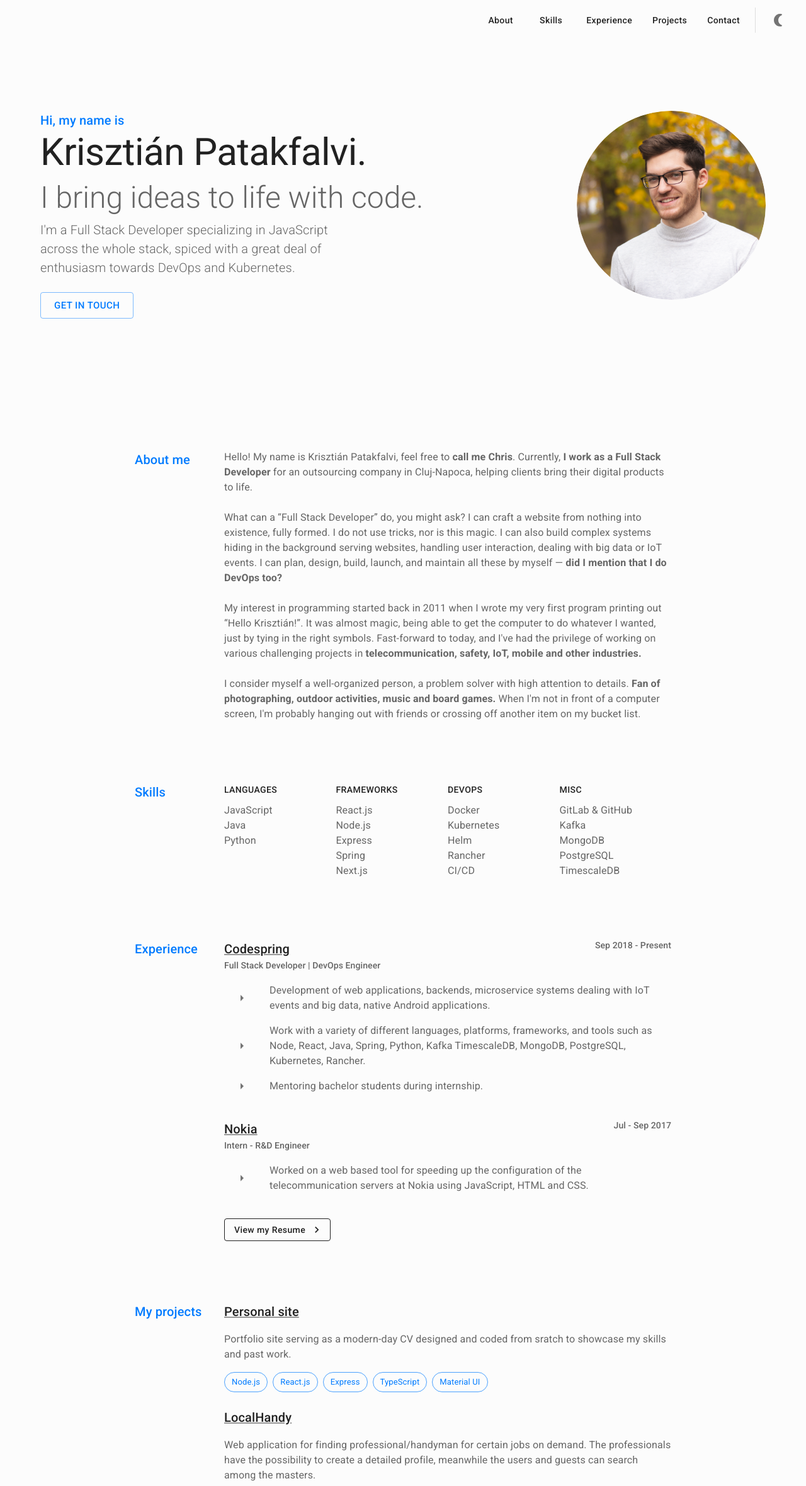
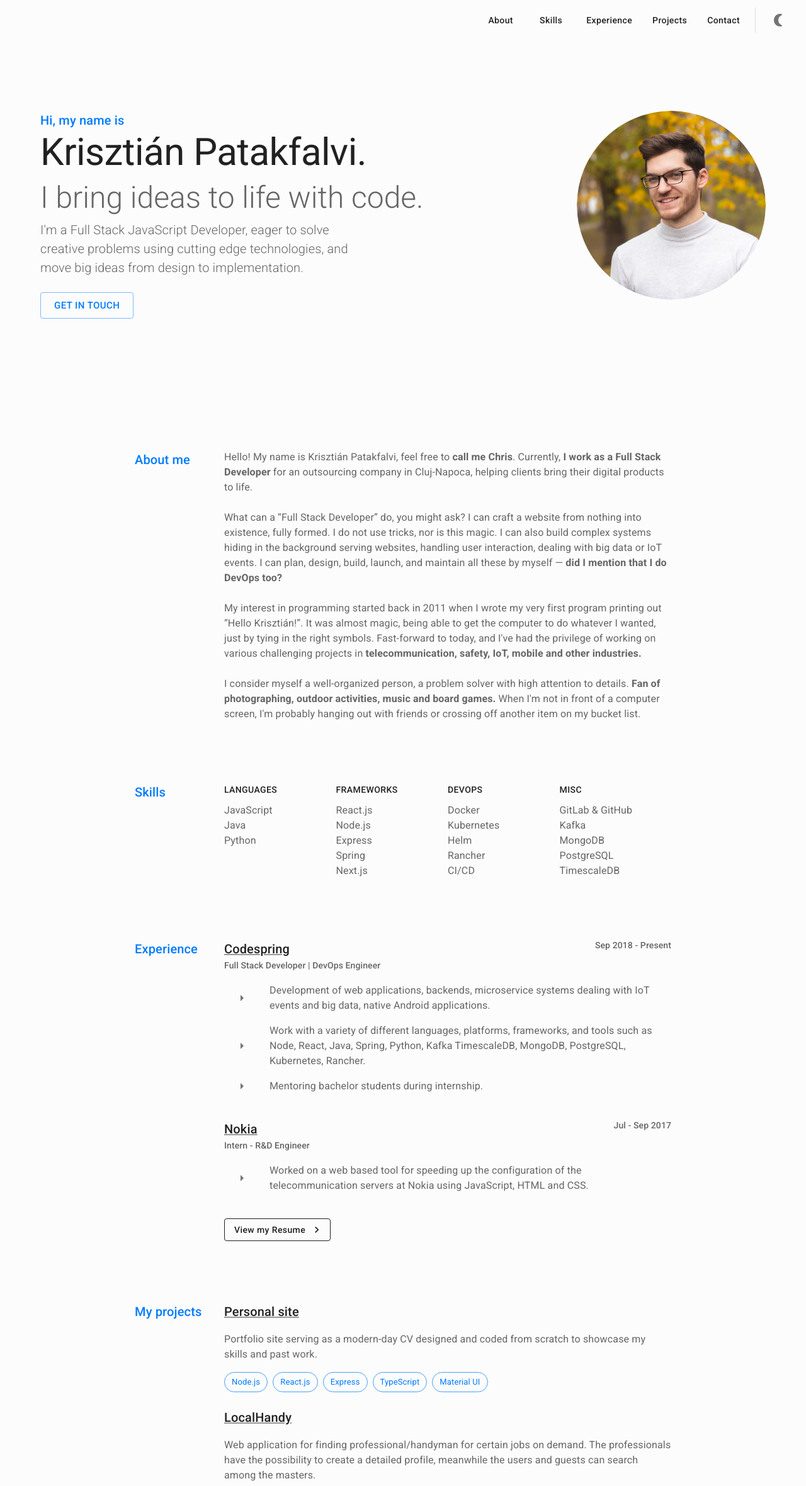
Before and after one commit to porsk/personal-site, a React (Create React App) app: page / in a window 1280 px wide. Shown: the top 2360 px of the page at 63% size. Built offline with nearby package versions, Linux system fonts and the light colour scheme.

Commit message:
#31 - Update greeting.

```diff
--- a/src/components/greeting.component.tsx
+++ b/src/components/greeting.component.tsx
@@ -9,6 +9,7 @@ import {
 	Hidden,
 } from '@mui/material';
 import { FC } from 'react';
+import useScrollToSection from '../hooks/useScrollToSection';
 
 const containerStyle = (theme: any) =>
 	css({
@@ -53,7 +54,10 @@ const avatarStyle = (theme: any) =>
 		},
 	});
 
-const Greeting: FC = () => (
+const Greeting: FC = () => {
+	const { scrollToSection } = useScrollToSection();
+
+	return (
 		<Container css={containerStyle}>
 			<Grid container rowSpacing={8}>
 				<Grid item xs={12} md="auto">
@@ -78,9 +82,9 @@ const Greeting: FC = () => (
 						css={[textStyle, headlineStyle]}
 						maxWidth={500}
 					>
-					I&apos;m a Full Stack Developer specializing in JavaScript
-					across the whole stack, spiced with a great deal of
-					enthusiasm towards DevOps and Kubernetes.
+						I&apos;m a Full Stack JavaScript Developer, eager to
+						solve creative problems using cutting edge technologies,
+						and move big ideas from design to implementation.
 					</Typography>
 
 					<Hidden mdDown>
@@ -88,6 +92,7 @@ const Greeting: FC = () => (
 							variant="outlined"
 							size="large"
 							sx={{ marginTop: 3 }}
+							onClick={() => scrollToSection('Contact')}
 						>
 							Get in touch
 						</Button>
@@ -96,7 +101,7 @@ const Greeting: FC = () => (
 
 				<Grid item xs={12} md css={avatarContainerStyle}>
 					<Avatar
-					alt="Remy Sharp"
+						alt="Krisztián Patakfalvi"
 						src={`${window.location.origin}/android-chrome-512x512.png`}
 						css={avatarStyle}
 					/>
@@ -104,5 +109,6 @@ const Greeting: FC = () => (
 			</Grid>
 		</Container>
 	);
+};
 
 export default Greeting;
--- a/src/components/header.component.tsx
+++ b/src/components/header.component.tsx
@@ -1,6 +1,6 @@
 /** @jsxImportSource @emotion/react */
 import { css } from '@emotion/react';
-import { FC, useCallback } from 'react';
+import { FC } from 'react';
 import {
 	AppBar,
 	Toolbar,
@@ -10,44 +10,23 @@ import {
 	Divider,
 	Hidden,
 	useScrollTrigger,
-	useTheme,
 } from '@mui/material';
 
 import DarkModeSwitch from './dark-mode-switch.component';
+import useScrollToSection from '../hooks/useScrollToSection';
 
 const stackStyle = css({
 	marginLeft: 'auto',
 });
 
 const MenuButton: FC<{ title: string }> = ({ title }) => {
-	const theme = useTheme();
-
-	const scrollToSection = useCallback(() => {
-		const anchor = document.querySelector(
-			`#${title.toLowerCase()}`
-		) as HTMLElement;
-
-		if (anchor) {
-			const currentPosition = window.scrollY;
-			let targetPosition = anchor.offsetTop;
-
-			// when scrolling down -> needs and offset for the header
-			if (targetPosition < currentPosition) {
-				targetPosition -= Number(theme.mixins.toolbar.minHeight) ?? 0;
-			}
-
-			window.scrollTo({
-				top: targetPosition,
-				behavior: 'smooth',
-			});
-		}
-	}, []);
+	const { scrollToSection } = useScrollToSection();
 
 	return (
 		<Button
 			color="inherit"
 			sx={{ textTransform: 'none' }}
-			onClick={scrollToSection}
+			onClick={() => scrollToSection(title)}
 		>
 			{title}
 		</Button>
--- a/src/components/projects.component.tsx
+++ b/src/components/projects.component.tsx
@@ -51,7 +51,7 @@ const Projects = () => (
 			<Project
 				name="Personal site"
 				url="https://pkrisztian.com"
-				description="Portfolio site serving as a modern-day CV designed and coded from sratch to showcase my skills and past work."
+				description="Portfolio site serving as a modern-day CV designed and coded from scratch to showcase my skills and past work."
 				tags={[
 					'Node.js',
 					'React.js',
--- /dev/null
+++ b/src/hooks/useScrollToSection.ts
@@ -0,0 +1,31 @@
+import { useCallback } from 'react';
+import { useTheme } from '@mui/material';
+
+const useScrollToSection = () => {
+	const theme = useTheme();
+
+	const scrollToSection = useCallback((title: string) => {
+		const anchor = document.querySelector(
+			`#${title.toLowerCase()}`
+		) as HTMLElement;
+
+		if (anchor) {
+			const currentPosition = window.scrollY;
+			let targetPosition = anchor.offsetTop;
+
+			// when scrolling down -> needs and offset for the header
+			if (targetPosition < currentPosition) {
+				targetPosition -= Number(theme.mixins.toolbar.minHeight) ?? 0;
+			}
+
+			window.scrollTo({
+				top: targetPosition,
+				behavior: 'smooth',
+			});
+		}
+	}, []);
+
+	return { scrollToSection };
+};
+
+export default useScrollToSection;
```
Lines whose indentation alone changed are shown as unchanged.
